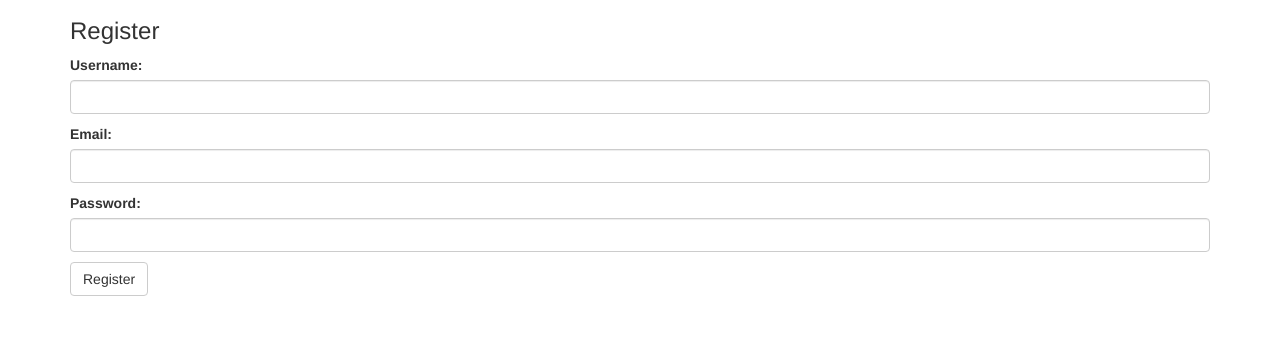
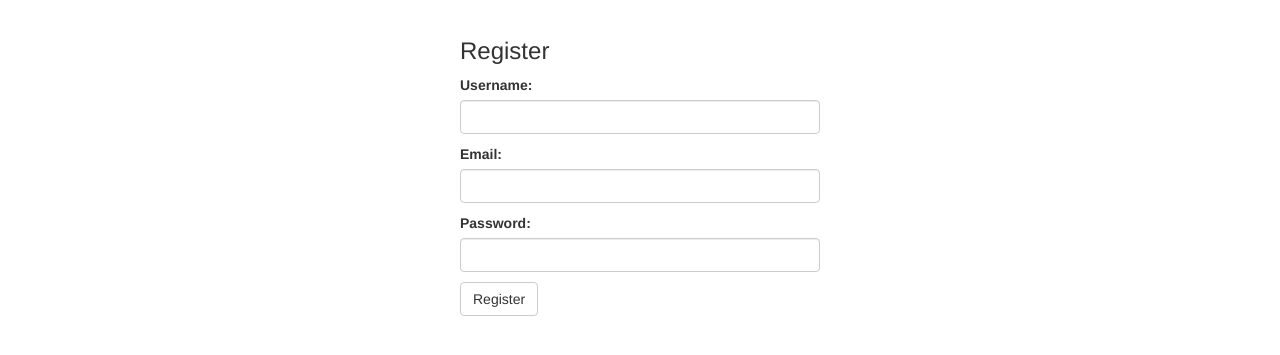
Before and after one commit to erictempleton1/strength_app, a Django app: page /stronglifts/register/ in a window 1280 px wide. Shown: the part 51-406 px from the top of the page. Run offline with Django 3.2, Linux system fonts and the light colour scheme; parts of the project's set-up code (start-up, migrations or seed data) failed here and were passed over; some libraries are stand-ins or nearby versions.

Commit message:
centering reg form

```diff
--- a/strong_lifts/templates/strong_lifts/register.html
+++ b/strong_lifts/templates/strong_lifts/register.html
@@ -4,15 +4,17 @@
 
 {% block body %}
 
+<div class="row">
+    <div class="col-md-4"></div>
+        <div class="col-md-4">
         <h3>Register</h3>
-
-
         <form action="/stronglifts/register/" method="post">
             {% csrf_token %}
             {{form.as_p}}
             <button class="btn btn-default" type="submit" value="Register">Register</button>
         </form>
-
-
+    </div>
+    <div class="col-md-4"></div>
+</div>
 
 {% endblock %}
--- a/strong_lifts/views.py
+++ b/strong_lifts/views.py
@@ -61,7 +61,7 @@ def current_maxes(user_obj, exercise_query):
     lifts = exercise_query.values('exercise_name').distinct()
     for ex in lifts:
         for key, val in ex.iteritems():
-           max_weight_obj[val] = exercise_query.aggregate(ex_max=Max('exercise_weight'))['ex_max']
+           max_weight_obj[val] = exercise_query.aggregate(ex_max=Max('exercise_weight'))
     return max_weight_obj
 
 @login_required(login_url='/stronglifts/login/')
```
Lines whose indentation alone changed are shown as unchanged.
